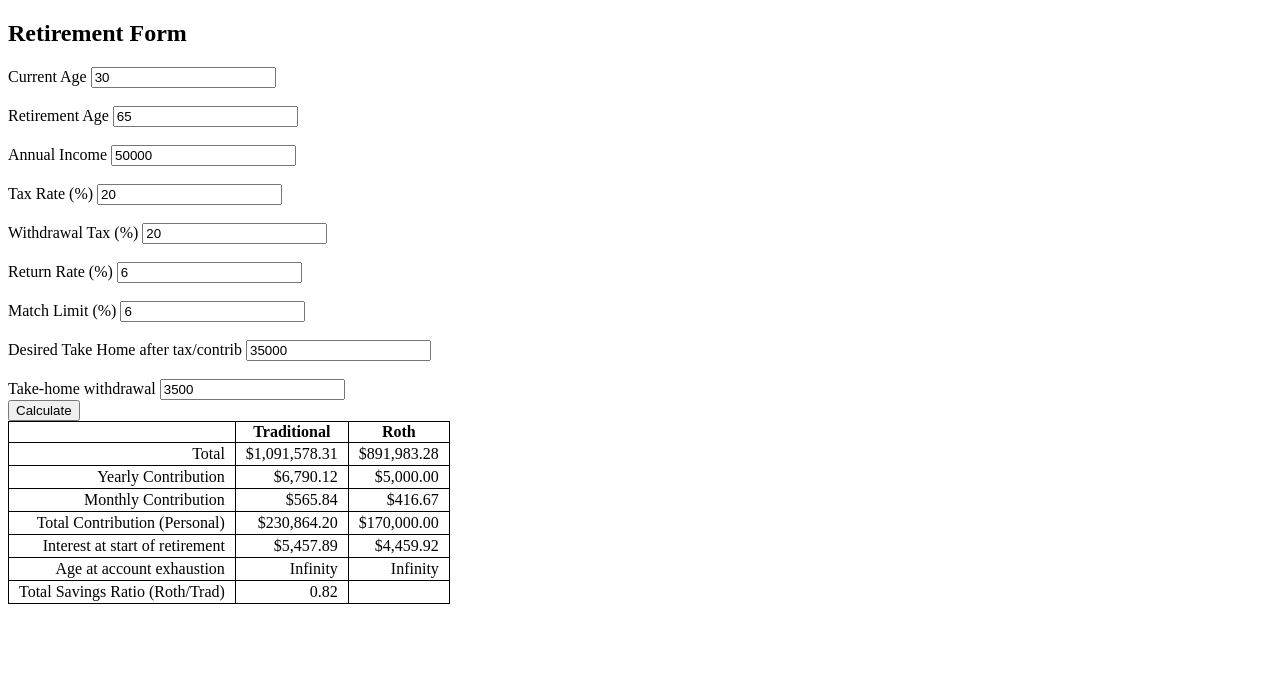
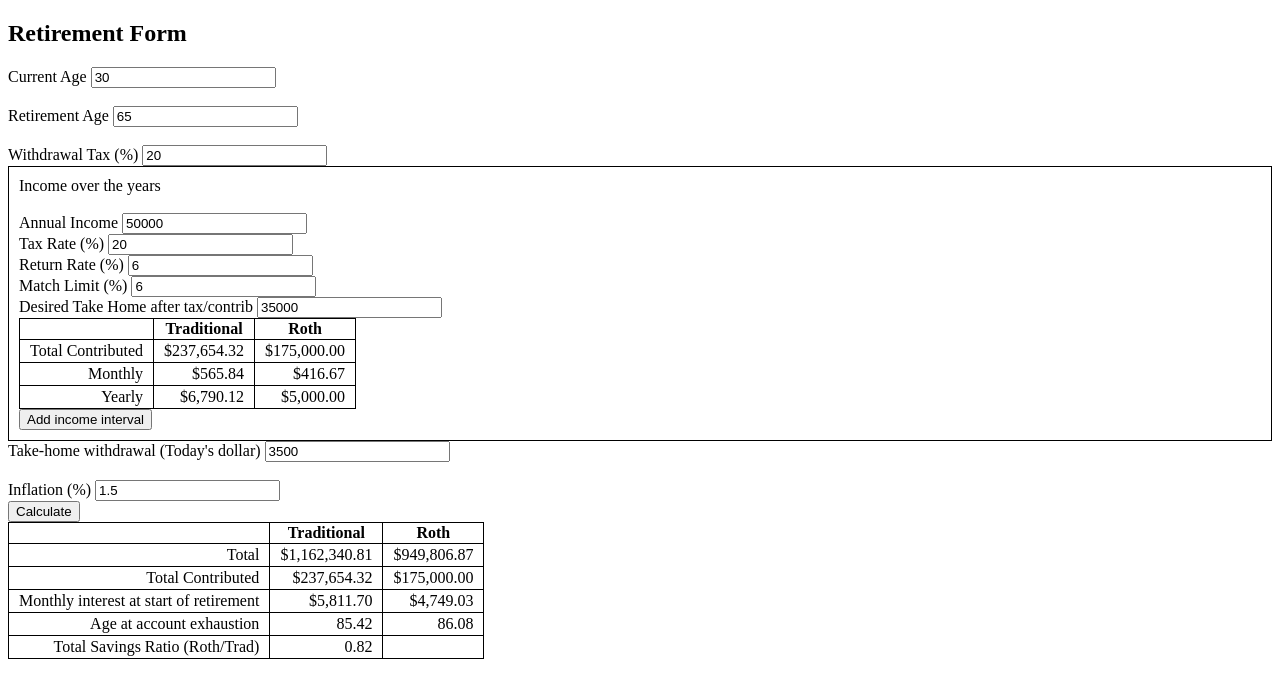
Before and after one commit to Will-Stahl/retirement-calc, a plain HTML site: page index.html in a window 1280 px wide. Both pictures are taken after a click on the button "Calculate". Drawn offline with Linux system fonts and the light colour scheme.

Commit message:
income intervals and stats

```diff
--- a/index.html
+++ b/index.html
@@ -4,35 +4,54 @@
 
 <h2>Retirement Form</h2>
 
-<form>
+<div>
   <label for="cur-age">Current Age</label>
   <input type="number" id="cur-age" name="cur-age" value="30"><br><br>
 
   <label for="retire-age">Retirement Age</label>
   <input type="number" id="retire-age" name="retire-age" value="65"><br><br>
 
-  <label for="income">Annual Income</label>
-  <input type="number" id="income" name="income" value="50000"><br><br>
+  <label for="with-rate">Withdrawal Tax (%)</label>
+  <input type="number" id="with-rate" name="with-rate" value="20"><br>
 
-  <label for="tax-rate">Tax Rate (%)</label>
-  <input type="number" id="tax-rate" name="tax-rate" value="20"><br><br>
+  <div style="border: 1px solid black; padding: 10px;">
+    <div>Income over the years</div>
+    <div id="incomes">
+      <div id="incomeTemplate" class="incomesTemplate">
+        <div>
+          <label for="startAge" hidden>Start Age</label>
+          <input type="number" id="startAge" name="startAge" value="30" hidden><br>
+          <label for="income">Annual Income</label>
+          <input type="number" id="income" name="income" value="50000"><br>
+          <label for="tax-rate">Tax Rate (%)</label>
+          <input type="number" id="tax-rate" name="tax-rate" value="20"><br>
+          <label for="return-rate">Return Rate (%)</label>
+          <input type="number" id="return-rate" name="return-rate" value="6"><br>
+          <label for="match">Match Limit (%)</label>
+          <input type="number" id="match" name="match" value="6"><br>
+          <label for="dtake-home">Desired Take Home after tax/contrib</label>
+          <input type="number" id="dtake-home" name="dtake-home" value="35000"><br>
+        </div>
+        <table id='subTable' hidden>
+          <tr>
+            <th></th>
+            <th>Traditional</th>
+            <th>Roth</th>
+          </tr>
+        </table>
+      </div>
+    </div>
+    <button onclick="addIncomeInterval()">Add income interval</button>
+  </div>
 
-  <label for="with-rate">Withdrawal Tax (%)</label>
-  <input type="number" id="with-rate" name="with-rate" value="20"><br><br>
 
-  <label for="return-rate">Return Rate (%)</label>
-  <input type="number" id="return-rate" name="return-rate" value="6"><br><br>
+  <label for="th-withdrawal">Take-home withdrawal (Today's dollar)</label>
+  <input type="number" id="th-withdrawal" name="th-withdrawal" value="3500"><br><br>
 
-  <label for="match">Match Limit (%)</label>
-  <input type="number" id="match" name="match" value="6"><br><br>
+  <label for="inflation">Inflation (%)</label>
+  <input type="number" id="inflation" name="inflation" value="1.5"><br>
 
-  <label for="dtake-home">Desired Take Home after tax/contrib</label>
-  <input type="number" id="dtake-home" name="dtake-home" value="35000"><br><br>
-
-  <label for="th-withdrawal">Take-home withdrawal</label>
-  <input type="number" id="th-withdrawal" name="th-withdrawal" value="3500"><br>
-
-</form>
+</div>
 <button onclick="calculate()">Calculate</button>
 
 <table id="principle-table">
@@ -55,5 +74,12 @@
     padding: 2px 10px;
     text-align: end;
   }
+  #incomes {
+    display: flex;
+    flex-direction: row;
+  }
+  .incomesTemplate > input {
+    margin: 5px;
+  }
 </style>
 </html>
--- a/index.js
+++ b/index.js
@@ -1,21 +1,46 @@
 const tableRows = {
   total: "Total",
-  yearlyContrib: "Yearly Contribution",
-  monthlyContrib: "Monthly Contribution",
-  totalContrib: "Total Contribution (Personal)",
-  initialInterest: "Interest at start of retirement",
+  totalContrib: "Total Contributed",
+  initialInterest: "Monthly interest at start of retirement",
   runoutAge: "Age at account exhaustion",
   comparison: "Total Savings Ratio (Roth/Trad)"
 }
 
-function initTable() {
-  let tble = document.getElementById('principle-table');
-  const ids = Object.keys(tableRows);
+const subTableRows = {
+  subTotal: 'Total Contributed',
+  subMonthly: 'Monthly',
+  subYearly: 'Yearly'
+}
+
+let incomeId = 0;
+
+let intervalsSet = new Set([]);
+
+stdStrat = {
+  idx: 1,
+  contribYearly: (income, thAfterTaxContrib, taxRate) =>
+    (income
+      - (thAfterTaxContrib / (1 - taxRate + 0.01))),
+  totalWithdrawal: (inflated, thWithdrawal, wTax) =>
+    (inflated * (thWithdrawal / (1 - wTax)))
+}
+
+rothStrat = {
+  idx: 2,
+  contribYearly: (income, thAfterTaxContrib, taxRate) =>
+    (income - (income * taxRate) - thAfterTaxContrib),
+  totalWithdrawal: (thWithdrawal, inflated, wTax) =>
+    (thWithdrawal * inflated)
+}
+
+function initTable(tableId, requiredRows) {
+  let tble = document.getElementById(tableId);
+  const ids = Object.keys(requiredRows);
   for (let id of ids) {
     let row = document.createElement('tr');
     row.id = id;
     let rowLabel = document.createElement('td');
-    rowLabel.innerHTML = tableRows[id];
+    rowLabel.innerHTML = requiredRows[id];
     row.appendChild(rowLabel);
     for (let i = 0; i < 2; i++) {
       row.appendChild(document.createElement('td'));
@@ -28,8 +53,6 @@ function calculate() {
   const par = {
     currAge: Number(document.getElementById("cur-age").value),
     retAge: Number(document.getElementById("retire-age").value),
-    // TODO: add expiration age
-    // add option to calculate total savings needed for particular take home withdrawal
     income: document.getElementById("income").value,
     taxRate: 0.01 * document.getElementById("tax-rate").value,
     withdrawalTax: 0.01 * document.getElementById("with-rate").value,
@@ -37,90 +60,81 @@ function calculate() {
     match: 0.01 * document.getElementById("match").value,
     thAfterTaxContrib: document.getElementById("dtake-home").value,
     thWithdrawal: document.getElementById("th-withdrawal").value,
+    inflation: 0.01 * document.getElementById('inflation').value
   };
+
+  const icIntervals = getIncomeIntervals(par.retAge);  // ages are in months
+  // each income interval age-sorted, with retirement age as sentinel val
+
   months = (par.retAge - par.currAge - 1) * 12;
   maxMatch = par.match * par.income;
 
-  const stdTotal = calcAndDisplayStandard(par, months, maxMatch);
+  let inflated = (1 + (par.inflation / 12)) ** months;
 
-  const rothTotal = calcAndDisplayRoth(par, months, maxMatch);
+  const stdTotal = calcAndDisplay(par, icIntervals, months, maxMatch,
+    inflated, stdStrat);
+
+  const rothTotal = calcAndDisplay(par, icIntervals, months, maxMatch,
+    inflated, rothStrat);
 
   setRowChildByID('comparison', 1, Number(rothTotal/stdTotal).toFixed(2));
 }
 
-function calcAndDisplayStandard(par, months, maxMatch) {
-  const contribYearly = par.income
-    - (par.thAfterTaxContrib / (1 - par.taxRate + 0.01));
-  const totalContribYearly = contribYearly +
-    ((contribYearly < maxMatch) ? contribYearly : maxMatch);
-  const contribMonthly = contribYearly / 12;
-  const totalContribMonthly = totalContribYearly / 12;
+function calcAndDisplay(par, icIntervals, months, maxMatch, inflated, strat) {
+  let i = 0;
+  let total = 0;
+  let totalContrib = 0;
+  while (icIntervals[i].startAge < par.retAge * 12) {
+    let itvl = icIntervals[i];
+    const contribYearly = strat.contribYearly(itvl.income,
+      itvl.thAfterTaxContrib, itvl.taxRate);
+    const totalContribYearly = contribYearly +
+      ((contribYearly < maxMatch) ? contribYearly : maxMatch);
+    const contribMonthly = contribYearly / 12;
+    const totalContribMonthly = totalContribYearly / 12;
 
-  let total = totalContribMonthly;
-  for (i = 0; i < months; i++) {
-    total = (total * (1 + (par.returnRate / 12))) + totalContribMonthly;
+    // age is in months
+    let intervalMonths = icIntervals[i+1].startAge - itvl.startAge;
+    for (j = 0; j < intervalMonths; j++) {
+      total = (total * (1 + (par.returnRate / 12))) + totalContribMonthly;
+    }
+
+    totalContrib += intervalMonths * contribMonthly;
+    // TODO: display data from contributions list, by ID
+    // grab 1th child of div with inIntervals[i].startAge (table)
+    // unhide table
+    // access table elements by ID, which you will have to generate in addIncomeInterval()
+    let idPostFix = (i == 0) ? '' : (i-1);
+    setRowChildByID('subTotal' + idPostFix, strat.idx,
+      formatUSD(intervalMonths * contribMonthly));
+    setRowChildByID('subMonthly' + idPostFix, strat.idx, formatUSD(contribMonthly));
+    setRowChildByID('subYearly' + idPostFix, strat.idx, formatUSD(contribYearly));
+    document.getElementById(icIntervals[i].id).children[1].hidden = false;
+
+    i++;
   }
 
   let exhaustAge = Infinity;
-  const totalWithdrawal = par.thWithdrawal / (1 - par.withdrawalTax);
+  let totalWithdrawal = strat.totalWithdrawal(inflated, par.thWithdrawal,
+    par.withdrawalTax);
   const initialInterest = total * par.returnRate / 12;
-  if (total * par.returnRate / 12 < totalWithdrawal) {
+  if (initialInterest < totalWithdrawal) {
     let remaining = total;
     let retireMonths = 0;
-    while (remaining > 0) {
+    while (remaining > 0 && retireMonths < 3000) {
       remaining = (remaining * (1 + (par.returnRate / 12))) - totalWithdrawal;
+      totalWithdrawal *= (1 + (par.inflation / 12));
       retireMonths++;
     }
     exhaustAge = (retireMonths / 12) + par.retAge;
   }
 
-  setRowChildByID('total', 1, formatUSD(total));
-  setRowChildByID('yearlyContrib', 1, formatUSD(contribYearly));
-  setRowChildByID('monthlyContrib', 1, formatUSD(contribMonthly));
-  setRowChildByID('totalContrib', 1, formatUSD(months * contribMonthly));
-  setRowChildByID('initialInterest', 1, formatUSD(initialInterest));
-  setRowChildByID('runoutAge', 1, Number(exhaustAge).toFixed(2));
+  setRowChildByID('total', strat.idx, formatUSD(total));
+  setRowChildByID('totalContrib', strat.idx, formatUSD(totalContrib));
+  setRowChildByID('initialInterest', strat.idx, formatUSD(initialInterest));
+  setRowChildByID('runoutAge', strat.idx, Number(exhaustAge).toFixed(2));
   return total;
 
-}
-
-function calcAndDisplayRoth(par, months, maxMatch) {
-  // personal contribution each year
-  // calculated by desired take home pay after tax and contribution
-  const contribYearly = (par.income - (par.income * par.taxRate)
-    - par.thAfterTaxContrib);
-  // total yearly contribution including employer match
-  const totalContribYearly = contribYearly +
-    ((contribYearly < maxMatch) ? contribYearly : maxMatch);
-  // personal monthly contribution
-  const contribMonthly = contribYearly / 12;
-  // total monthly contribution, including employer match
-  const totalContribMonthly = totalContribYearly / 12;
-
-  let total = totalContribMonthly;
-  for (i = 0; i < months; i++) {
-    total = (total * (1 + (par.returnRate / 12))) + totalContribMonthly;
-  }
-
-  let exhaustAge = Infinity;
-  const initialInterest = total * par.returnRate / 12;
-  if (total * par.returnRate / 12 < par.thWithdrawal) {
-    let remaining = total;
-    let retireMonths = 0;
-    while (remaining > 0) {
-      remaining = (remaining * (1 + (par.returnRate / 12))) - par.thWithdrawal;
-      retireMonths++;
-    }
-    exhaustAge = (retireMonths / 12) + par.retAge;
-  }
-
-  setRowChildByID('total', 2, formatUSD(total));
-  setRowChildByID('yearlyContrib', 2, formatUSD(contribYearly));
-  setRowChildByID('monthlyContrib', 2, formatUSD(contribMonthly));
-  setRowChildByID('totalContrib', 2, formatUSD(months * contribMonthly));
-  setRowChildByID('initialInterest', 2, formatUSD(initialInterest));
-  setRowChildByID('runoutAge', 2, Number(exhaustAge).toFixed(2));
-  return total;
 }
 
 function setRowChildByID(id, childIdx, content) {
@@ -135,5 +149,94 @@ function formatUSD(amount) {
   return USDollar.format(amount);
 }
 
-// takehome = (income - contrib) * (1 - rate(income - contrib))
-initTable();
+// adapted from stackoverflow
+function findLableForControl(idVal) {
+  const labels = document.getElementsByTagName('label');
+  for(let label of labels) {
+     if (label.htmlFor == idVal)
+      return label;
+  }
+}
+
+function removeInterval(buttonNode) {
+  intervalsSet.delete(buttonNode.parentNode.id);
+  buttonNode.parentNode.remove();
+}
+
+function addIncomeInterval() {
+  let interval = document.getElementById('incomeTemplate').cloneNode(true);
+  interval.id += incomeId;
+  intervalsSet.add(interval.id);
+  for (let child of interval.children[0].children) {
+    if (child.tagName === 'LABEL') {
+      child.htmlFor += incomeId;
+    }
+    else if (child.tagName === 'INPUT') {
+      if (child.id === 'income') {
+        child.value = Math.floor(Number(child.value) * (1.2 ** intervalsSet.size));
+      } else {
+        child.value = Math.floor(Number(child.value) * (1.1 ** intervalsSet.size));
+      }
+      child.id += incomeId;
+    }
+  }
+
+  let removeButton = document.createElement('button');
+  removeButton.setAttribute('onclick','removeInterval(this)');
+  removeButton.innerHTML = 'Remove Income Interval';
+  interval.appendChild(removeButton);
+  document.getElementById('incomes').appendChild(interval);
+
+  interval.children[1].id += incomeId;  // give table unique ID
+  for (let row of interval.children[1].children) {
+    row.id += incomeId;
+    for (let col of row.children) {
+      if (col.innerHTML.startsWith('$')) {
+        col.innerHTML = '';
+      }
+    }
+  }
+
+  document.getElementById('startAge' + incomeId).hidden = false;
+  findLableForControl('startAge' + incomeId).hidden = false;
+  incomeId++;
+}
+
+// ages are in terms of months
+// retirement age interval as sentinel value
+function getIncomeIntervals(retireAge) {
+  const intervals = [{
+    id: 'incomeTemplate',
+    startAge: 12 * document.getElementById('cur-age').value,
+    income: document.getElementById("income").value,
+    taxRate: 0.01 * document.getElementById("tax-rate").value,
+    returnRate: 0.01 * document.getElementById("return-rate").value,
+    match: 0.01 * document.getElementById("match").value,
+    thAfterTaxContrib: document.getElementById("dtake-home").value,
+  }];
+  for (let intervalId of intervalsSet) {
+    const appendId = intervalId.substring('incomeTemplate'.length);
+    intervals.push({
+      id: intervalId,
+      startAge: 12 * document.getElementById('startAge' + appendId).value,
+      income: document.getElementById("income" + appendId).value,
+      taxRate: 0.01
+        * document.getElementById("tax-rate" + appendId).value,
+      returnRate: 0.01
+        * document.getElementById("return-rate" + appendId).value,
+      match: 0.01
+        * document.getElementById("match" + appendId).value,
+      thAfterTaxContrib: document.getElementById("dtake-home" + appendId).value,
+    })
+  }
+  intervals.push({startAge: retireAge * 12});
+  intervals.sort((a, b) => {
+    if (a.startAge < b.startAge) return -1;
+    else if (a.startAge > b.startAge) return 1;
+    return 0;
+  });
+  return intervals;
+}
+
+initTable('principle-table', tableRows);
+initTable('subTable', subTableRows);
```
